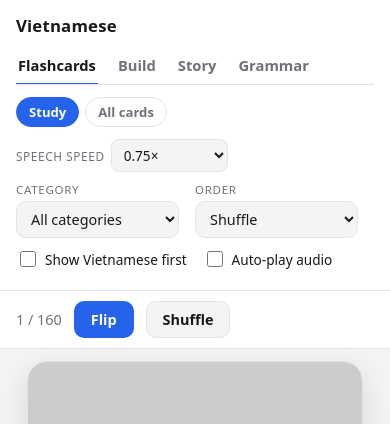
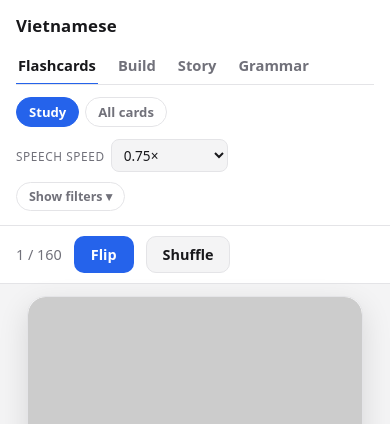
Before and after one commit to danyowma/daniel.ma, a plain HTML site: page vietnamese/index.html in a window 390 px wide. Shown: the top 424 px of the page. Drawn offline with Linux system fonts and the light colour scheme; placeholder pictures from the web are drawn by us.

Commit message:
Flashcards: collapse the Category/Order filters by default (#11)
The Category/Order/checkbox controls always took up space in the
topbar even though they're only occasionally touched, which is real
estate the card could use instead - especially on mobile where every
pixel counts now that the page can't scroll.

Wraps them in a "Show filters"/"Hide filters" toggle, collapsed by
default (persisted like the other settings). On a 390x844 mobile
viewport this grows the card from ~321x428 to ~335x553.


Claude-Session: https://claude.ai/code/session_013GXvfjCXVE4hXtK8WFbNKC

Co-authored-by: Claude <noreply@anthropic.com>

```diff
--- a/vietnamese/app.js
+++ b/vietnamese/app.js
@@ -30,6 +30,8 @@
     subStudy: document.getElementById("subStudy"),
     subAll: document.getElementById("subAll"),
     ttsRate: document.getElementById("ttsRate"),
+    controlsWrap: document.getElementById("controlsWrap"),
+    filtersToggle: document.getElementById("filtersToggle"),
     controls: document.querySelector(".controls"),
     stage: document.querySelector(".stage"),
     statusbar: document.querySelector(".statusbar"),
@@ -51,6 +53,7 @@
     order: "shuffle",
     wordFirst: false,
     autoplay: false,
+    filtersOpen: false, // Category/Order/checkboxes panel, collapsed by default to leave more room for the card
     view: "study", // "study" | "all" (both under Flashcards) | "game" | "story" | "grammar"
     grammarPick: "all", // "all" or a GRAMMAR index (string) — which lesson the Grammar tab draws from
     rate: 0.75, // TTS speed
@@ -70,7 +73,7 @@
       ["category", "order", "view", "grammarPick"].forEach(function (k) {
         if (typeof s[k] === "string") state[k] = s[k];
       });
-      ["wordFirst", "autoplay"].forEach(function (k) {
+      ["wordFirst", "autoplay", "filtersOpen"].forEach(function (k) {
         if (typeof s[k] === "boolean") state[k] = s[k];
       });
       if (typeof s.rate === "number" && s.rate > 0) state.rate = s.rate;
@@ -88,6 +91,7 @@
           order: state.order,
           wordFirst: state.wordFirst,
           autoplay: state.autoplay,
+          filtersOpen: state.filtersOpen,
           view: state.view,
           grammarPick: state.grammarPick,
           rate: state.rate,
@@ -1291,7 +1295,7 @@
     // used to do) trips a WebKit bug where the flip card's 3D-transformed
     // faces and the category <select>'s dynamic options fail to repaint on
     // reinsertion, leaving the card and filters blank on mobile Safari.
-    els.controls.hidden = state.view !== "study";
+    els.controlsWrap.hidden = state.view !== "study";
     els.stage.hidden = state.view !== "study";
     els.statusbar.hidden = state.view !== "study";
     els.grid.hidden = state.view !== "all";
@@ -1351,6 +1355,20 @@
     els.autoplay.checked = state.autoplay;
     if (els.ttsRate) els.ttsRate.value = String(state.rate);
   }
+
+  function syncFilters() {
+    els.controls.hidden = !state.filtersOpen;
+    els.filtersToggle.setAttribute("aria-expanded", String(state.filtersOpen));
+    els.filtersToggle.innerHTML = state.filtersOpen
+      ? "Hide filters &#9652;"
+      : "Show filters &#9662;";
+  }
+
+  els.filtersToggle.addEventListener("click", function () {
+    state.filtersOpen = !state.filtersOpen;
+    syncFilters();
+    saveSettings();
+  });
 
   els.category.addEventListener("change", function () {
     state.category = els.category.value;
@@ -1485,6 +1503,7 @@
     state.category = "all";
   }
   syncControls();
+  syncFilters();
   buildDeck();
   setView(state.view);
 })();
--- a/vietnamese/index.html
+++ b/vietnamese/index.html
@@ -33,6 +33,10 @@
           <option value="1">1&times; normal</option>
         </select>
       </label>
+      <div class="controlsWrap" id="controlsWrap">
+        <button id="filtersToggle" class="filters-toggle" type="button" aria-expanded="false">
+          Show filters &#9662;
+        </button>
         <div class="controls">
           <label>
             Category
@@ -54,6 +58,7 @@
             <input type="checkbox" id="autoplay" />
             Auto-play audio
           </label>
+        </div>
       </div>
     </header>
 
--- a/vietnamese/styles.css
+++ b/vietnamese/styles.css
@@ -142,6 +142,25 @@ body {
   color: var(--text);
   text-transform: none;
   letter-spacing: 0;
+}
+
+.controlsWrap {
+  display: flex;
+  flex-direction: column;
+  gap: 8px;
+}
+
+.filters-toggle {
+  align-self: flex-start;
+  font: inherit;
+  font-size: 0.78rem;
+  font-weight: 600;
+  padding: 5px 12px;
+  border: 1px solid var(--border);
+  border-radius: 999px;
+  background: transparent;
+  color: var(--muted);
+  cursor: pointer;
 }
 
 .controls {
```
Lines whose indentation alone changed are shown as unchanged.
